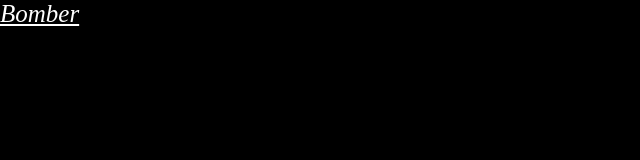
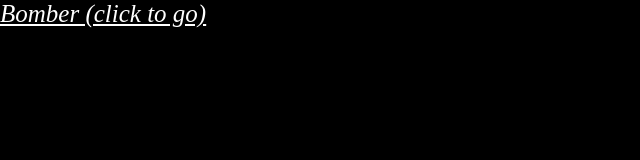
Before and after one commit to theabmmohi/site, a plain HTML site: page index.html in a window 1280 px wide. Shown: the whole page, without its empty margins (0-640 px from the left). Drawn offline with Linux system fonts and the light colour scheme.

Commit message:
Update index.html

```diff
--- a/index.html
+++ b/index.html
@@ -9,6 +9,6 @@
   <link rel="stylesheet" type="text/css" href="index.css">
 </head>
 <body>
-  <a href="bomber/index.html">Bomber</a>
+  <a href="bomber/index.html">Bomber (click to go)</a>
 </body>
 </html>
```
